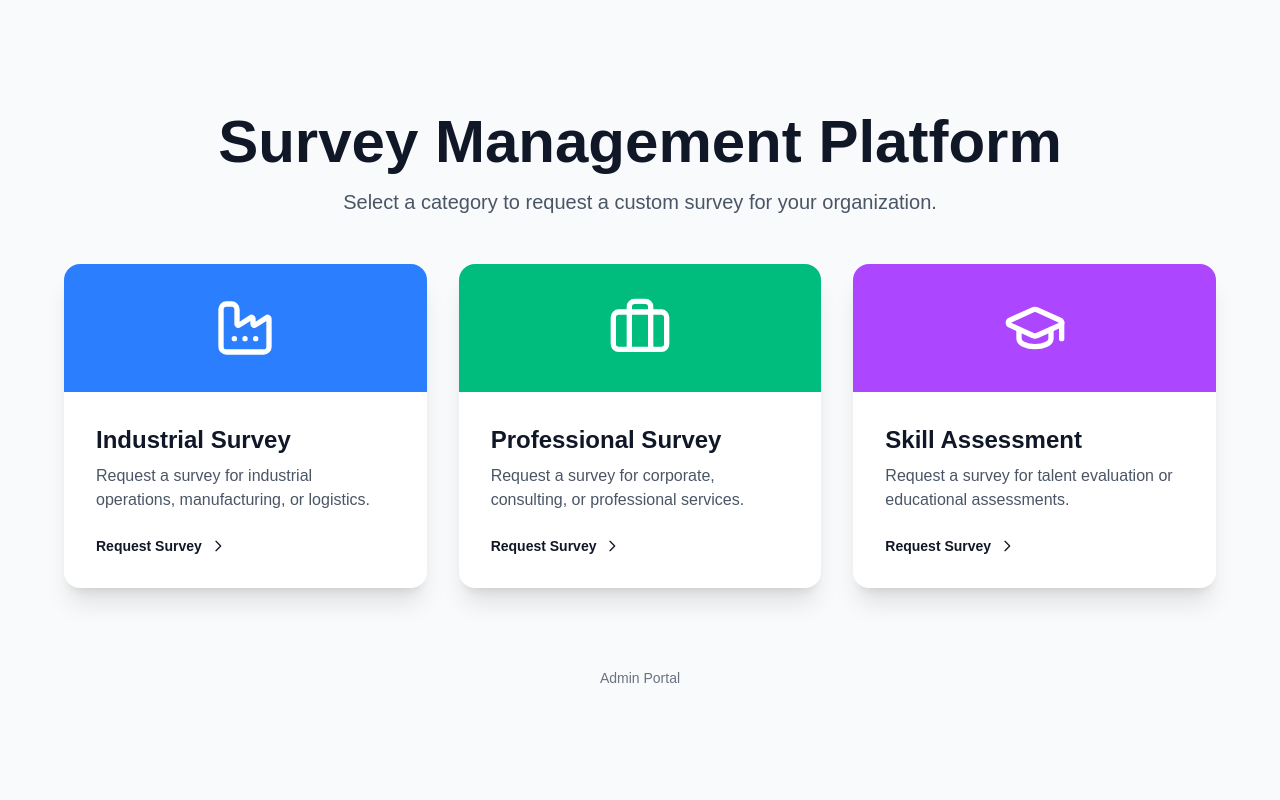
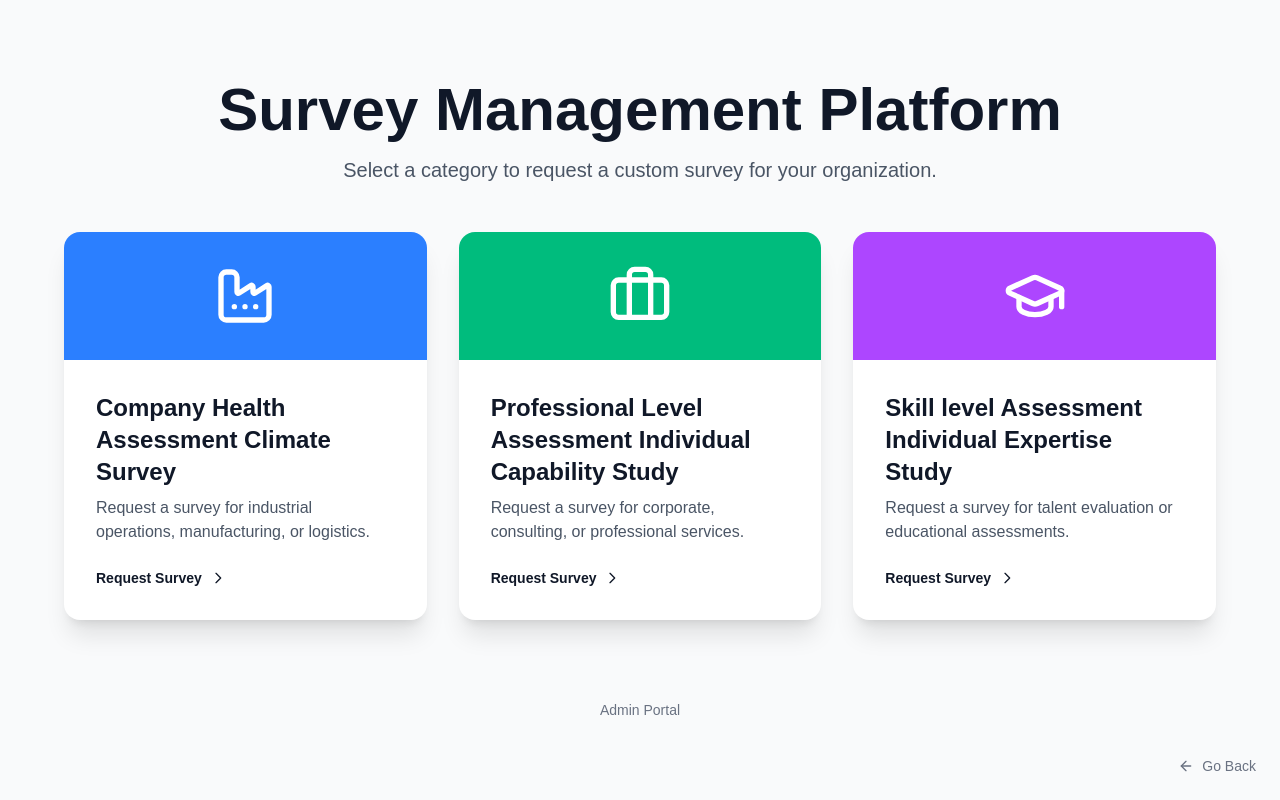
Before and after one commit to rahul-jaiswar-git/Assessment-Survey-App, a Next.js app: page / in a window 1280 px wide. Built offline with nearby package versions, Linux system fonts and the light colour scheme.

Commit message:
feat: add global back button and survey submission validation
- Add GoBackButton component for consistent navigation

```diff
--- a/eslint.config.mjs
+++ b/eslint.config.mjs
@@ -1,18 +1,15 @@
-import { defineConfig, globalIgnores } from "eslint/config";
-import nextVitals from "eslint-config-next/core-web-vitals";
-import nextTs from "eslint-config-next/typescript";
+import next from 'eslint-config-next'
+import tsPlugin from '@typescript-eslint/eslint-plugin'
 
-const eslintConfig = defineConfig([
-  ...nextVitals,
-  ...nextTs,
-  // Override default ignores of eslint-config-next.
-  globalIgnores([
-    // Default ignores of eslint-config-next:
-    ".next/**",
-    "out/**",
-    "build/**",
-    "next-env.d.ts",
-  ]),
-]);
-
-export default eslintConfig;
+export default [
+  ...next,
+  {
+    ignores: ['node_modules/**', '.next/**'],
+    plugins: {
+      '@typescript-eslint': tsPlugin
+    },
+    rules: {
+      '@typescript-eslint/no-explicit-any': 'warn'
+    }
+  }
+]
--- a/src/app/admin/(dashboard)/surveys/new/page.tsx
+++ b/src/app/admin/(dashboard)/surveys/new/page.tsx
@@ -7,6 +7,7 @@ import { Plus, Trash2, GripVertical, Save, ArrowLeft } from 'lucide-react'
 import Link from 'next/link'
 
 type QuestionType = 'SHORT_TEXT' | 'LONG_TEXT' | 'SINGLE_CHOICE' | 'MULTIPLE_CHOICE' | 'RATING'
+type Category = 'INDUSTRIAL' | 'PROFESSIONAL' | 'SKILL_ASSESSMENT'
 
 interface Question {
   id: string
@@ -22,7 +23,7 @@ export default function NewSurveyPage() {
 
   const [title, setTitle] = useState('')
   const [description, setDescription] = useState('')
-  const [category, setCategory] = useState<'INDUSTRIAL' | 'PROFESSIONAL' | 'SKILL_ASSESSMENT'>('INDUSTRIAL')
+  const [category, setCategory] = useState<Category>('INDUSTRIAL')
   const [questions, setQuestions] = useState<Question[]>([
     {
       id: crypto.randomUUID(),
@@ -175,7 +176,7 @@ export default function NewSurveyPage() {
             <label className="block text-sm font-medium text-gray-700 mb-1">Category</label>
             <select
               value={category}
-              onChange={(e) => setCategory(e.target.value as any)}
+              onChange={(e) => setCategory(e.target.value as Category)}
               className="w-full px-4 py-2 border border-gray-200 rounded-lg focus:ring-2 focus:ring-gray-900 focus:border-transparent outline-none transition-all text-gray-900 bg-white"
             >
               <option value="INDUSTRIAL">Industrial</option>
--- a/src/app/admin/(dashboard)/surveys/page.tsx
+++ b/src/app/admin/(dashboard)/surveys/page.tsx
@@ -95,7 +95,7 @@ export default async function SurveysPage() {
               ) : (
                 <tr>
                   <td colSpan={6} className="px-6 py-12 text-center text-gray-500">
-                    No surveys found. Click "New Survey" to get started.
+                    No surveys found. Click &quot;New Survey&quot; to get started.
                   </td>
                 </tr>
               )}
--- a/src/app/layout.tsx
+++ b/src/app/layout.tsx
@@ -1,6 +1,7 @@
 import type { Metadata } from "next";
 import { Geist, Geist_Mono } from "next/font/google";
 import "./globals.css";
+import GoBackButton from "@/components/GoBackButton";
 
 const geistSans = Geist({
   variable: "--font-geist-sans",
@@ -28,6 +29,7 @@ export default function RootLayout({
         className={`${geistSans.variable} ${geistMono.variable} antialiased`}
       >
         {children}
+        <GoBackButton />
       </body>
     </html>
   );
--- a/src/app/page.tsx
+++ b/src/app/page.tsx
@@ -4,21 +4,21 @@ import { Factory, Briefcase, GraduationCap } from 'lucide-react'
 const surveyCategories = [
   {
     id: 'INDUSTRIAL',
-    title: 'Industrial Survey',
+    title: 'Company Health Assessment Climate Survey',
     description: 'Request a survey for industrial operations, manufacturing, or logistics.',
     icon: Factory,
     color: 'bg-blue-500',
   },
   {
     id: 'PROFESSIONAL',
-    title: 'Professional Survey',
+    title: 'Professional Level Assessment Individual Capability Study',
     description: 'Request a survey for corporate, consulting, or professional services.',
     icon: Briefcase,
     color: 'bg-emerald-500',
   },
   {
     id: 'SKILL_ASSESSMENT',
-    title: 'Skill Assessment',
+    title: 'Skill level Assessment Individual Expertise Study',
     description: 'Request a survey for talent evaluation or educational assessments.',
     icon: GraduationCap,
     color: 'bg-purple-500',
--- a/src/app/survey/[id]/submit/route.ts
+++ b/src/app/survey/[id]/submit/route.ts
@@ -29,6 +29,19 @@ export async function POST(
     }
 
     const supabase = createSRClient(url, serviceKey)
+
+    const { data: survey } = await supabase
+      .from('surveys')
+      .select('status')
+      .eq('id', surveyId)
+      .single()
+
+    if (!survey || survey.status !== 'PUBLISHED') {
+      return NextResponse.json(
+        { error: 'Survey is not published. Submissions are disabled.' },
+        { status: 403 }
+      )
+    }
 
     // 1. Create response record
     const { data: response, error: responseError } = await supabase
--- /dev/null
+++ b/src/components/GoBackButton.tsx
@@ -0,0 +1,20 @@
+'use client'
+
+import { useRouter } from 'next/navigation'
+import { ArrowLeft } from 'lucide-react'
+
+export default function GoBackButton() {
+  const router = useRouter()
+
+  return (
+    <button
+      type="button"
+      onClick={() => router.back()}
+      className="fixed bottom-6 right-6 z-50 text-sm text-gray-500 hover:text-gray-900 transition-colors flex items-center gap-2"
+      aria-label="Go Back"
+    >
+      <ArrowLeft className="w-4 h-4" />
+      <span>Go Back</span>
+    </button>
+  )
+}
```
Also changed, not shown: .eslintrc.json (added), src/upskilling.jpg (added).
